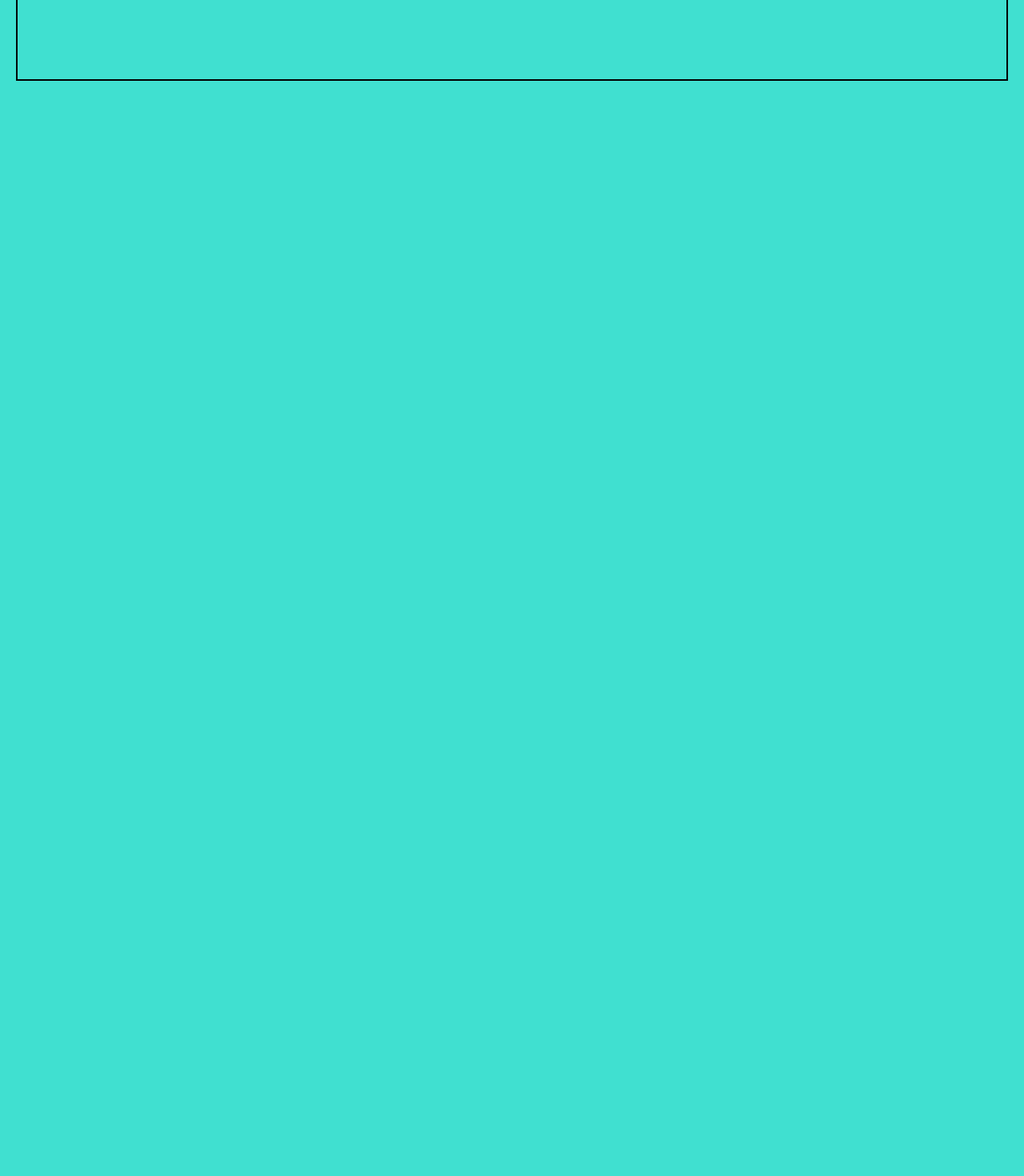
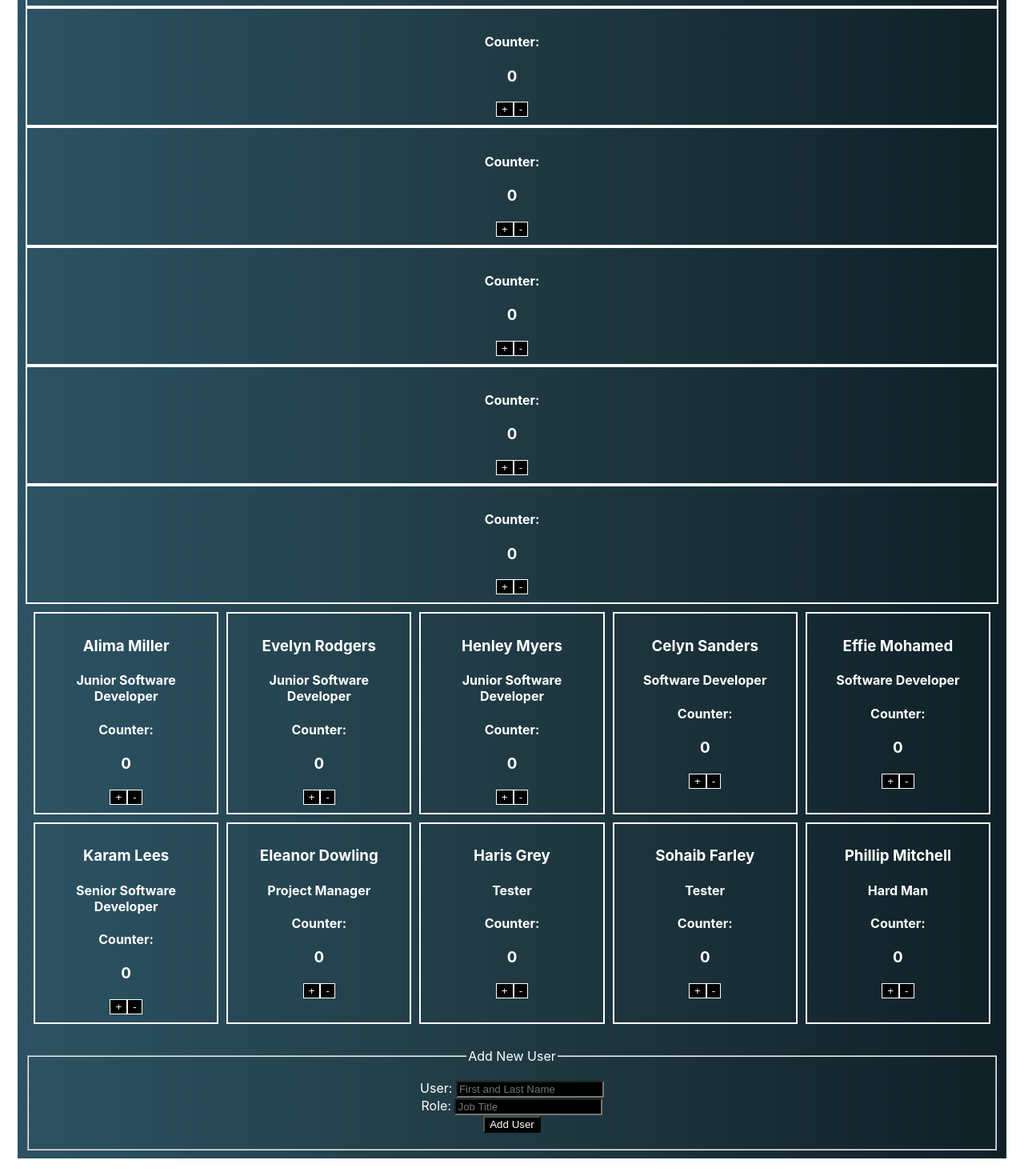
Before and after one commit to andrewdohertyy/ticket-tracker, a React (Create React App) app: page / in a window 1280 px wide. Shown: the part 973-2443 px from the top of the page at 80% size. Before the commit the page ends 1094 px from the top, so only its background shows below. Built offline with nearby package versions, Linux system fonts and the light colour scheme.

Commit message:
Added new user form

```diff
--- a/src/App.jsx
+++ b/src/App.jsx
@@ -1,28 +1,36 @@
 import Header from "./Components/Header/Header";
 import Ticket from "./Components/Ticket/Ticket";
-import teamArr from'./Data/team.js'
+import AddUser from "./Components/AddUser/AddUser";
+import teamArr from './Data/team.js';
+import Search from './Components/Search/Search';
 import './App.scss';
 
 
 function App() {
 
-
+//maps over the teamArr and
 const ticketsJSX = teamArr.map((member) => {
   return (
-    <Ticket name={member.name} role={member.role}/>
+    <Ticket name={member.name} role={member.role} key={member.id}/>
   )
 })
 
-console.log(ticketsJSX);
+
+
 
   return (
     <div className="app">
 
       <div className="container">
           <Header className="container__header"/>
+          <Search />
         <div className="container__tickets">
           {ticketsJSX}
         </div>
+        <div>
+          <AddUser teams={teamArr}/>
+        </div>
+
       </div>
 
     </div>
--- a/src/App.scss
+++ b/src/App.scss
@@ -1,35 +1,38 @@
 @use "./Components/Counter/Counter.scss";
 @use "./Components/Header/Header.scss";
 @use "./Components/Ticket/Ticket.scss";
+@use "./Components/AddUser/AddUser.scss";
 
 
 *{
-  background-color: turquoise;
+  color: white;
+
 }
 
 .container {
 
-  border: solid 2px black;
+  border: solid 2px white;
+  text-align: center;
   padding: 10px 10px 10px 10px;
-  margin: 20px;
-  text-align: center;
-
+  margin: 5px;
+  background: linear-gradient(to right, #2C5364, #203A43, #0F2027);
 }
 
 
 @media screen and (min-width: 768px) {
   .container {
 
-    border: solid 2px black;
-    padding: 10px 10px 10px 10px;
+    border: solid 2px white;
+    padding: 10px;
     margin: 20px;
     text-align: center;
 
     &__tickets {
       display: grid;
       grid-template-columns: 1fr 1fr 1fr 1fr 1fr;
-      grid-template-rows: 1fr 1fr 1fr 1fr ;
-      gap: 5px;
+      padding: 10px;
+      gap: 10px;
+
 
     }
   }
--- /dev/null
+++ b/src/Components/AddUser/AddUser.jsx
@@ -0,0 +1,40 @@
+import React from 'react'
+import { useState } from "react";
+
+const AddUser = (props) => {
+    const teamArr = props.teamArr
+
+    const [user, setUser] = useState('')
+    const [role, setRole] = useState('')
+
+    const handleSubmit = (e) => {
+        e.preventDefault();
+        const userAdd = {user, role}
+        console.log(userAdd);
+        teamArr.push(userAdd)
+
+}
+  return (
+
+
+    <div>
+        <fieldset className="newUser">
+            <legend>Add New User</legend>
+            <form onSubmit={handleSubmit} action="./Data/team">
+
+                User: <input placeholder='First and Last Name' className="newUser__user" type="text"
+                value={user} onChange={(e) => setUser(e.target.value)} />
+                <br/>
+
+                Role: <input placeholder='Job Title' className="newUser__role" type="text"
+                value={role} onChange={(e) => setRole(e.target.value)} />
+                <br />
+
+                <button className="newUser__button">Add User</button>
+            </form>
+        </fieldset>
+    </div>
+  )
+}
+
+export default AddUser
--- /dev/null
+++ b/src/Components/AddUser/AddUser.scss
@@ -0,0 +1,15 @@
+.newUser {
+    padding: 20px;
+    margin-top: 20px;
+    align-items: center;
+
+    &__user {
+        background-color: black;
+    }
+    &__role {
+        background-color: black;
+    }
+    &__button {
+        background-color: black;
+    }
+}
--- a/src/Components/Counter/Counter.jsx
+++ b/src/Components/Counter/Counter.jsx
@@ -8,7 +8,7 @@ const Counter = () => {
 let [counter, setCounter] = useState(0)
 
 const add = () => {
-  if (counter >= 0 && counter < 15)
+  if (counter >= 0 )
     setCounter(counter + 1);
 }
 
@@ -19,11 +19,11 @@ const take = () => {
 
 
 return (
-    <div className="counter">
+    <div className="counter__container">
         <h4 className="counter__header">Counter:</h4>
         <h3 className="counter__display">{counter}</h3>
-        <button onClick={add} className="counter__add">+</button>
-        <button onClick={take} className="counter__minus">-</button>
+        <button onClick={add} className="counter__add counter__buttons">+</button>
+        <button onClick={take} className="counter__minus counter__buttons">-</button>
     </div>
   )
 }
--- a/src/Components/Counter/Counter.scss
+++ b/src/Components/Counter/Counter.scss
@@ -0,0 +1,9 @@
+.counter {
+    border: solid white 1px;
+    padding: 5px;
+
+    &__buttons {
+        background-color: black;
+        border: solid white 0.5px;
+    }
+}
--- a/src/Components/Header/Header.jsx
+++ b/src/Components/Header/Header.jsx
@@ -2,7 +2,7 @@ import React from 'react'
 
 const Header = () => {
   return (
-    <h1>Ticket Tracker</h1>
+    <h1 className="header">Ticket Tracker</h1>
   )
 }
 
--- a/src/Components/Header/Header.scss
+++ b/src/Components/Header/Header.scss
@@ -0,0 +1,3 @@
+.header {
+    padding: 50px;
+}
--- /dev/null
+++ b/src/Components/Search/Search.jsx
@@ -0,0 +1,29 @@
+import React from 'react'
+import teamArr from'../../Data/team.js'
+import Ticket from '../../Components/Ticket/Ticket';
+import { useState } from 'react'
+
+const Search = () => {
+
+    let [search, setSearch] = useState("")
+
+  return (
+    <div>
+        <input type="text" />
+        {teamArr.filter((value) => {
+            if (search = "") {
+                return value
+            } else if (value.name.toLowerCase().includes(search.toLowerCase())) {
+                return value
+            }
+        }).map((value, key) => {
+            return (
+                <Ticket />
+            )
+        })}
+
+    </div>
+  )
+}
+
+export default Search
--- a/src/Components/Ticket/Ticket.scss
+++ b/src/Components/Ticket/Ticket.scss
@@ -1,5 +1,5 @@
 .tickets {
-    border: solid black 2px;
+    border: solid white 2px;
     padding: 10px;
     width: auto;
 }
```
Also changed, not shown: src/Components/Search/Search.scss (added).
